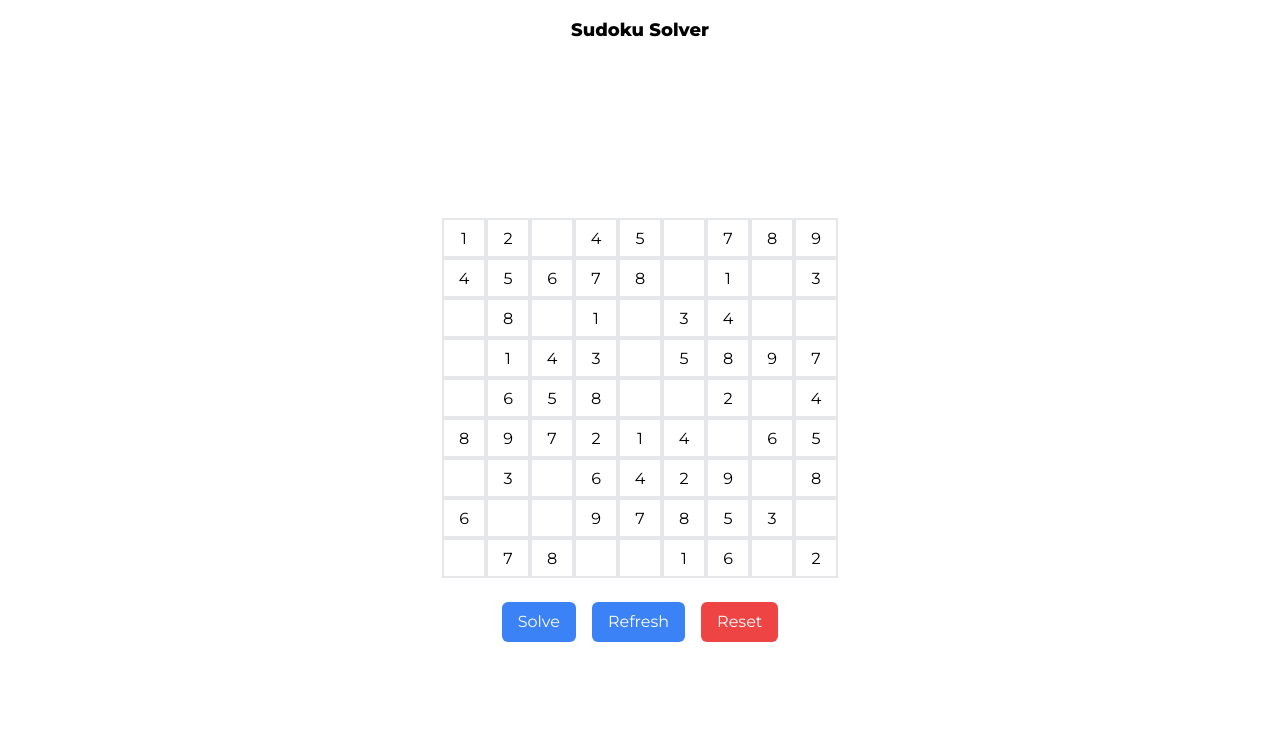
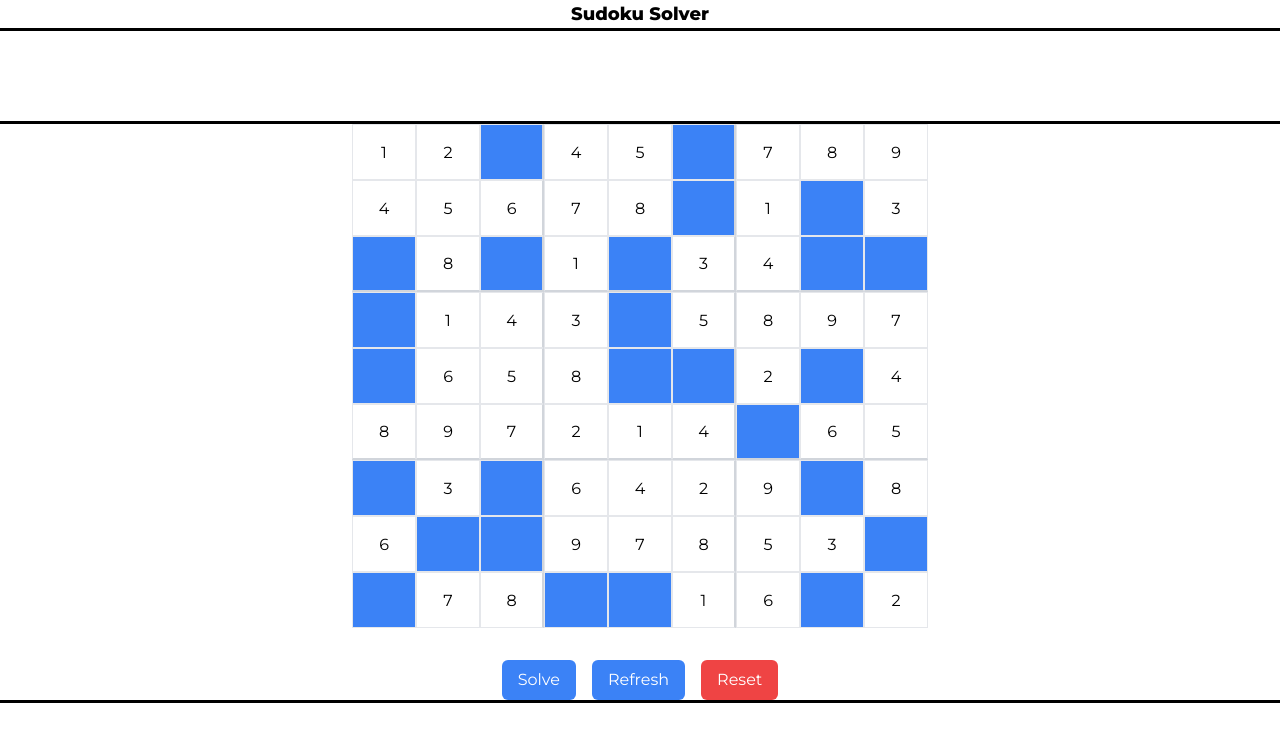
Before and after one commit to ChongalaJaiteja/Sudoku-Solver, a React (Vite) app: page / in a window 1280 px wide. Shown: the top 742 px of the page. Built offline with nearby package versions, Linux system fonts and the light colour scheme.

Commit message:
enhanced ui

```diff
--- a/src/components/sudokuSolver.jsx
+++ b/src/components/sudokuSolver.jsx
@@ -1,4 +1,5 @@
 import { useEffect, useState } from "react";
+import { twMerge } from "tailwind-merge";
 
 const SudokuSolver = () => {
     const calculateSubmatrixDimensions = (n) => {
@@ -17,10 +18,11 @@ const SudokuSolver = () => {
     const initialBoard = Array.from({ length: boardSize }, () =>
         Array.from({ length: boardSize }, () => ""),
     );
+    const [solvedCells, setSolvedCells] = useState([]);
     const [board, setBoard] = useState(initialBoard);
+    const { n, m } = calculateSubmatrixDimensions(boardSize);
 
     const isValid = (board, row, col, c) => {
-        const { n, m } = calculateSubmatrixDimensions(boardSize);
         for (let i = 0; i < boardSize; i++) {
             let rowValue = n * Math.floor(row / n) + Math.floor(i / m);
             let colValue = m * Math.floor(col / m) + (i % m);
@@ -31,10 +33,11 @@ const SudokuSolver = () => {
         return true;
     };
 
-    let solve = (board, skips = false) => {
+    const solve = (board, skips = false) => {
         for (let i = 0; i < board.length; i++) {
             for (let j = 0; j < board[0].length; j++) {
                 if (board[i][j] == "") {
+                    // setSolvedCells((prev) => [...prev, `${i}${j}`]);
                     const maxRange = boardSize.toString();
                     for (let c = "1"; c <= maxRange; c++) {
                         if (isValid(board, i, j, c)) {
@@ -61,7 +64,6 @@ const SudokuSolver = () => {
     };
 
     const verifyInputBoard = (board, row, col, c) => {
-        const { n, m } = calculateSubmatrixDimensions(boardSize);
         for (let i = 0; i < board.length; i++) {
             let rowValue = n * Math.floor(row / n) + Math.floor(i / m);
             let colValue = m * Math.floor(col / m) + (i % m);
@@ -91,12 +93,13 @@ const SudokuSolver = () => {
         solve(newBoard);
         setBoard(newBoard);
     };
+
     //TODO:change min default value
     const randomGenerator = (min = 40, max = boardSize * boardSize) => {
         return Math.floor(Math.random() * max + min);
     };
 
-    let regenerate = () => {
+    const regenerate = () => {
         const newBoard = [...board];
         let eraseNumbers = randomGenerator();
         const { n, m } = calculateSubmatrixDimensions(boardSize);
@@ -127,24 +130,35 @@ const SudokuSolver = () => {
         setBoard((prevBoard) => {
             const newBoard = [...prevBoard];
             newBoard[i][j] = event.target.value;
-            console.log(event.target.className);
+            // console.log(event.target.className);
             return newBoard;
         });
     };
 
     useEffect(() => {
         regenerate();
+        console.log(board);
+        const emptyCells = board
+            .map((row, i) =>
+                row
+                    .map((col, j) => (col == "" ? `${i}${j}` : ""))
+                    .filter((val) => val != ""),
+            )
+            .flat();
+        setSolvedCells(emptyCells);
     }, []);
 
     return (
-        <div className="flex min-h-screen flex-col font-app-font">
-            <h1 className="my-4 text-center text-lg font-extrabold capitalize">
-                Sudoku Solver
-            </h1>
-            <div className="flex grow flex-col justify-center gap-y-6">
-                <ul className="flex flex-col">
+        <div className="min-h-screen font-app-font outline">
+            <nav>
+                <h1 className="text-center text-lg font-extrabold capitalize outline">
+                    Sudoku Solver
+                </h1>
+            </nav>
+            <div className="my-24 flex flex-col justify-center gap-y-8 outline">
+                <ul className="flex flex-col self-center">
                     {board.map((row, i) => (
-                        <li key={i} className="flex self-center" id={i}>
+                        <li key={i} className="flex" id={i}>
                             {row.map((col, j) => (
                                 <input
                                     id={`${i}${j}`}
@@ -156,7 +170,7 @@ const SudokuSolver = () => {
                                     onChange={(event) =>
                                         handleCellChange(event, i, j)
                                     }
-                                    className="h-10 w-full min-w-11 max-w-12 grow border-2 border-gray-200 text-center"
+                                    className={`xs:w-12 h-10 min-w-9 border-[1px] border-gray-200 text-center sm:h-12 sm:w-14 md:h-14 md:w-16  ${(i + 1) % n == 0 && i != boardSize - 1 && "border-b-2 border-b-gray-300"}  ${(j + 1) % m == 0 && j != boardSize - 1 && "border-r-2 border-r-gray-300"} ${solvedCells.includes(`${i}${j}`) && "bg-blue-500 text-white"} `}
                                 />
                             ))}
                         </li>
--- a/tailwind.config.js
+++ b/tailwind.config.js
@@ -6,6 +6,11 @@ export default {
             fontFamily: {
                 "app-font": ["Montserrat", "sans-serif"],
             },
+            screens: {
+                xs: "480px",
+                sm: "580px",
+                md: "770px",
+            },
         },
     },
     plugins: [],
```
